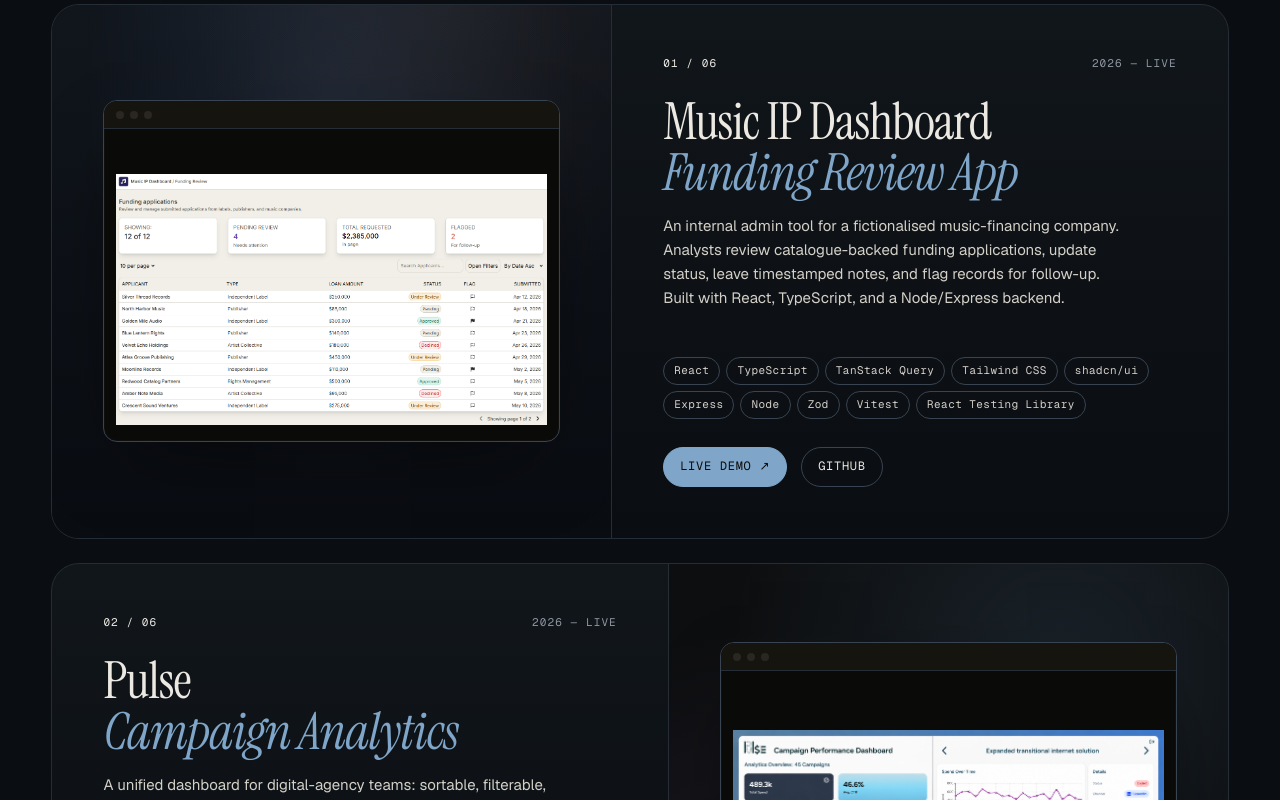
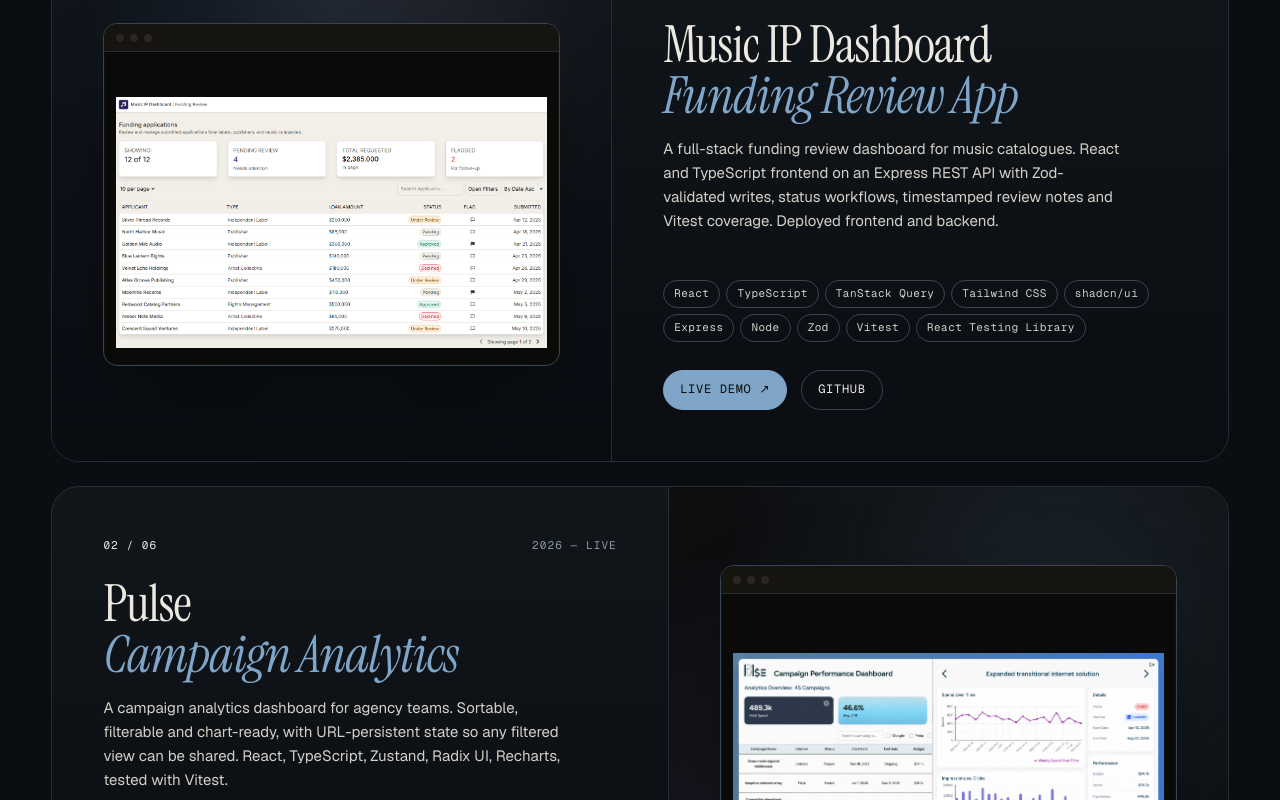
Before and after one commit to Amit-Erez/AE-NewPF, a React (Vite) app: page / in a window 1280 px wide. Shown: the part 1400-2200 px from the top of the page. Built offline with nearby package versions, Linux system fonts and the light colour scheme.

Commit message:
updated experience section, projects, and links

```diff
--- a/src/components/sections/About.tsx
+++ b/src/components/sections/About.tsx
@@ -59,7 +59,7 @@ export default function About({
             <div className="stats">
               <div>
                 <div className="stat-num">
-                  96<span className="it">%</span>
+                  99<span className="it">%</span>
                 </div>
                 <div className="stat-label">Avg Lighthouse score</div>
               </div>
--- a/src/components/sections/Experience.tsx
+++ b/src/components/sections/Experience.tsx
@@ -85,7 +85,29 @@ export default function Experience() {
             </div>
           </div>
           <div className="tl-row">
-            <div className="tl-date">Apr 2023 — May 2025</div>
+            <div className="tl-date">Sep 2018 - Mar 2023</div>
+            <div>
+              <h3 className="tl-role">Operations QA / Artist Services</h3>
+              <div className="tl-company">CD Baby · Portland, OR</div>
+              <p className="tl-blurb">
+                • Performed quality assurance on digital music releases,
+                inspecting catalogue metadata (titles, contributors, ISRC and
+                UPC codes, artwork) and approving releases for delivery to
+                streaming platforms. <br/><br/>
+                • Resolved artist-facing distribution
+                issues via phone, email and chat, translating platform
+                requirements into plain language for non-technical clients.
+              </p>
+            </div>
+            <div className="tl-stack">
+              <span>Digital Assets</span>
+              <span>Metadata</span>
+              <span>QA</span>
+              <span>Customer Service</span>
+            </div>
+          </div>
+          <div className="tl-row">
+            <div className="tl-date">2005 — 2025</div>
             <div>
               <h3 className="tl-role">
                 Musician <span className="it">(Self-employed)</span>
--- a/src/components/sections/Work.tsx
+++ b/src/components/sections/Work.tsx
@@ -15,8 +15,7 @@ export default function Work() {
         >
           <div className="sec-num">§ 01 · Selected Work</div>
           <h2 className="sec-title">
-            Six projects shipped in <span className="it">2025/6</span>, each held
-            to a 98+ Lighthouse score.
+            Six projects shipped in <span className="it">2025/6</span>
           </h2>
         </motion.div>
 
--- a/src/data/projects.ts
+++ b/src/data/projects.ts
@@ -4,7 +4,7 @@ import pulsePhoto from "../assets/pulse-splitscreens.png";
 import summaristPhoto from "../assets/summarist-PS.png";
 import skinstricPhoto from "../assets/Skinstric-PS.png";
 import ultraversePhoto from "../assets/NFT-PS.png";
-import musicIp from "../assets/Music-ip-dash.png"
+import musicIp from "../assets/Music-ip-dash.png";
 
 export const projects: Project[] = [
   {
@@ -14,8 +14,19 @@ export const projects: Project[] = [
     title: "Music IP Dashboard",
     subtitle: "Funding Review App",
     description:
-      "An internal admin tool for a fictionalised music-financing company. Analysts review catalogue-backed funding applications, update status, leave timestamped notes, and flag records for follow-up. Built with React, TypeScript, and a Node/Express backend.",
-    tags: ["React", "TypeScript", "TanStack Query", "Tailwind CSS", "shadcn/ui", "Express", "Node", "Zod", "Vitest", "React Testing Library"],
+      "A full-stack funding review dashboard for music catalogues. React and TypeScript frontend on an Express REST API with Zod-validated writes, status workflows, timestamped review notes and Vitest coverage. Deployed frontend and backend.",
+    tags: [
+      "React",
+      "TypeScript",
+      "TanStack Query",
+      "Tailwind CSS",
+      "shadcn/ui",
+      "Express",
+      "Node",
+      "Zod",
+      "Vitest",
+      "React Testing Library",
+    ],
     liveDemoUrl: "https://music-ip-ae.vercel.app/",
     githubUrl: "https://github.com/Amit-Erez/MusicIP",
     imageSrc: musicIp,
@@ -28,7 +39,7 @@ export const projects: Project[] = [
     title: "Pulse",
     subtitle: "Campaign Analytics",
     description:
-      "A unified dashboard for digital-agency teams: sortable, filterable, chart-ready, and built on URL-persistent state so filtered views can be shared between accounts. Zustand + Radix UI + Recharts, tested with Vitest.",
+      "A campaign analytics dashboard for agency teams. Sortable, filterable and chart-ready, with URL-persistent state so any filtered view can be shared. React, TypeScript, Zustand, Radix UI, Recharts, tested with Vitest.",
     tags: ["React", "TypeScript", "Zustand", "Tailwind", "Recharts", "Vitest"],
     liveDemoUrl: "https://ae-pulse.vercel.app/",
     githubUrl: "https://github.com/Amit-Erez/pulse-campaign-analytics",
```
